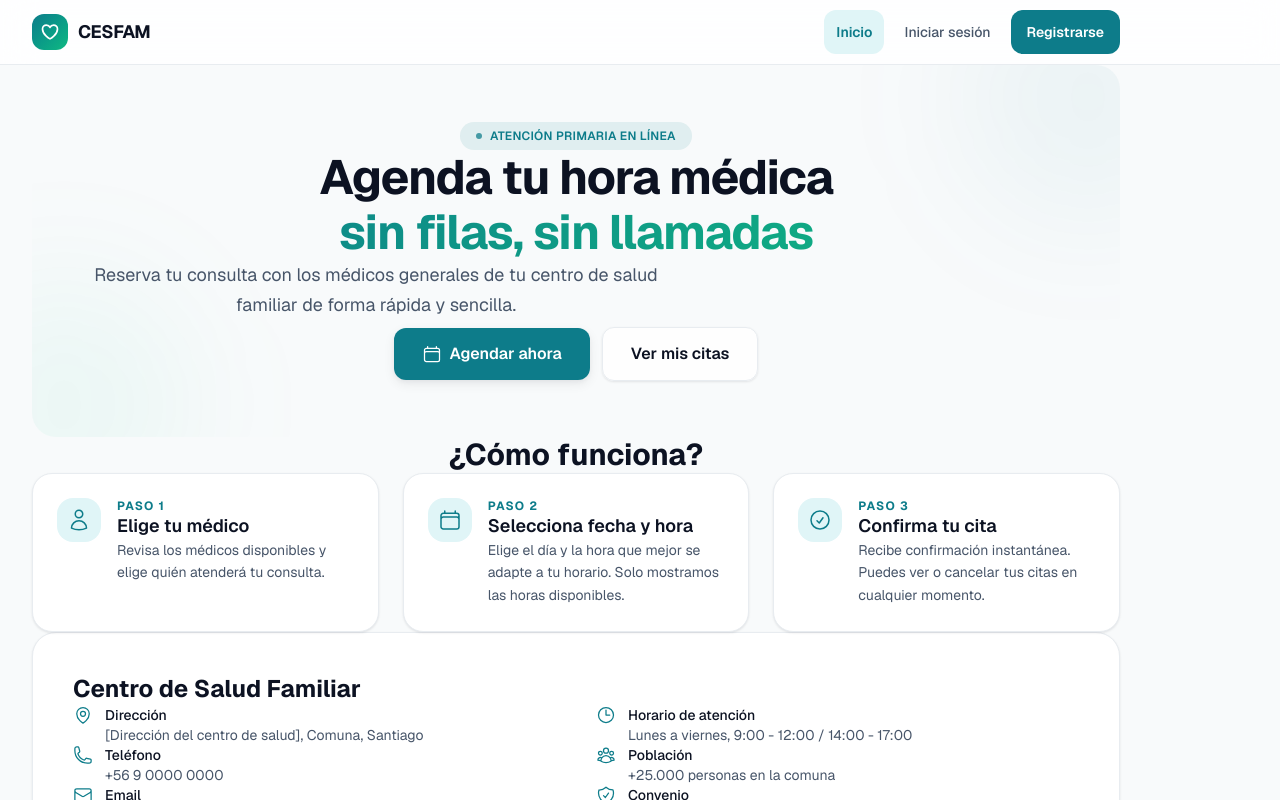
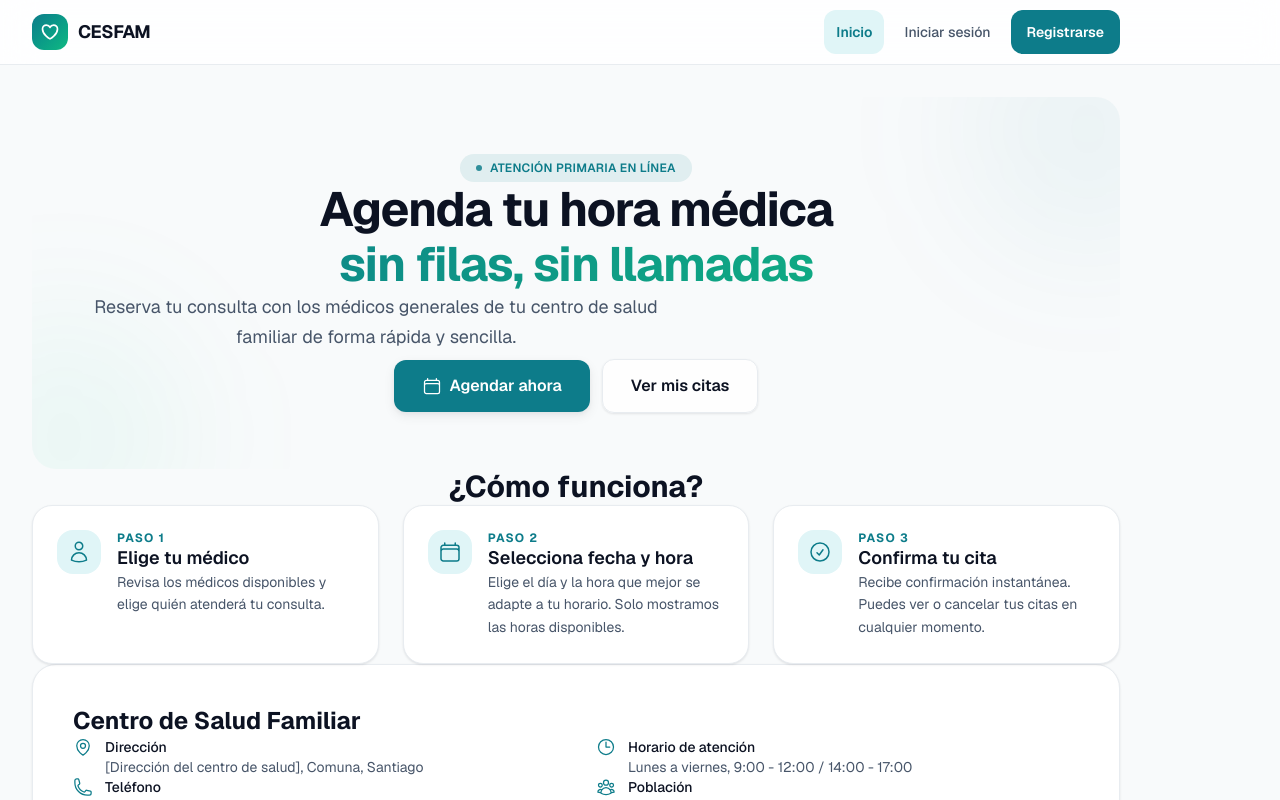
Before and after one commit to BenVal2/cesfam-agendamiento, a Next.js app: page / in a window 1280 px wide. Shown: the top 800 px of the page. Built offline with nearby package versions, Linux system fonts and the light colour scheme; no server answers.

Commit message:
fix(layout): main sin flex, page.tsx w-full py-8, auth min-h-[calc(100vh-200px)] centrado

```diff
--- a/src/app/layout.tsx
+++ b/src/app/layout.tsx
@@ -41,7 +41,7 @@ export default function RootLayout({
 
           <main
             id="contenido-principal"
-            className="w-full max-w-6xl mx-auto px-4 sm:px-6 lg:px-8 flex-1 flex flex-col items-center"
+            className="w-full max-w-6xl mx-auto px-4 sm:px-6 lg:px-8 flex-1"
           >
             {children}
           </main>
--- a/src/app/login/page.tsx
+++ b/src/app/login/page.tsx
@@ -31,7 +31,8 @@ export default function LoginPage() {
   }
 
   return (
-    <div className="w-full max-w-4xl mx-auto grid grid-cols-1 md:grid-cols-2 gap-8 items-center py-12 px-4">
+    <div className="w-full min-h-[calc(100vh-200px)] flex items-center justify-center">
+      <div className="w-full max-w-4xl mx-auto grid grid-cols-1 md:grid-cols-2 gap-8 items-center py-12 px-4">
       <div className="text-center md:text-right space-y-4">
         <span className="inline-flex h-14 w-14 items-center justify-center rounded-[var(--radius-xl)] bg-primary-soft text-primary" aria-hidden="true">
           <svg className="w-7 h-7" fill="none" viewBox="0 0 24 24" strokeWidth={1.5} stroke="currentColor">
@@ -72,5 +73,6 @@ export default function LoginPage() {
         </form>
       </div>
     </div>
+    </div>
   );
 }
--- a/src/app/page.tsx
+++ b/src/app/page.tsx
@@ -2,7 +2,7 @@ import Link from "next/link";
 
 export default function HomePage() {
   return (
-    <div className="space-y-16 sm:space-y-24">
+    <div className="w-full space-y-16 sm:space-y-24 py-8">
       {/* Hero */}
       <section className="w-full mx-auto relative rounded-[var(--radius-2xl)] p-6 sm:p-10 lg:p-14 text-center overflow-hidden" style={{ background: "var(--gradient-hero)" }}>
         <div className="relative z-10 space-y-6">
--- a/src/app/registro/page.tsx
+++ b/src/app/registro/page.tsx
@@ -49,7 +49,8 @@ export default function RegistroPage() {
   }
 
   return (
-    <div className="w-full max-w-4xl mx-auto grid grid-cols-1 md:grid-cols-2 gap-8 items-center py-12 px-4">
+    <div className="w-full min-h-[calc(100vh-200px)] flex items-center justify-center">
+      <div className="w-full max-w-4xl mx-auto grid grid-cols-1 md:grid-cols-2 gap-8 items-center py-12 px-4">
       <div className="text-center md:text-right space-y-4">
         <span className="inline-flex h-14 w-14 items-center justify-center rounded-[var(--radius-xl)] bg-secondary-soft text-secondary" aria-hidden="true">
           <svg className="w-7 h-7" fill="none" viewBox="0 0 24 24" strokeWidth={1.5} stroke="currentColor">
@@ -92,5 +93,6 @@ export default function RegistroPage() {
         </form>
       </div>
     </div>
+    </div>
   );
 }
```
